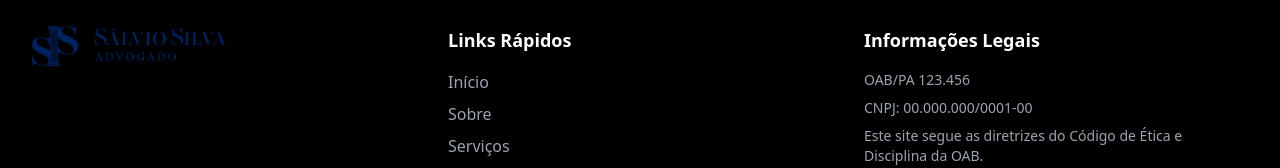
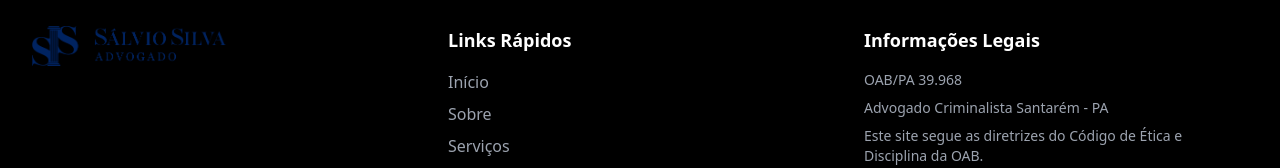
Before and after one commit to sandersal/SalvioSilvaCriminal, a React (Vite) app: page / in a window 1280 px wide. Shown: the part 3118-3286 px from the top of the page. Built offline with nearby package versions, Linux system fonts and the light colour scheme.

Commit message:
Updated App.tsx

```diff
--- a/src/App.tsx
+++ b/src/App.tsx
@@ -269,8 +269,8 @@ function App() {
 
             <div>
               <h5 className="text-lg font-semibold mb-4">Informações Legais</h5>
-              <p className="text-gray-400 text-sm mb-2">OAB/PA 123.456</p>
-              <p className="text-gray-400 text-sm mb-2">CNPJ: 00.000.000/0001-00</p>
+              <p className="text-gray-400 text-sm mb-2">OAB/PA 39.968</p>
+              <p className="text-gray-400 text-sm mb-2">Advogado Criminalista Santarém - PA</p>
               <p className="text-gray-400 text-sm">
                 Este site segue as diretrizes do Código de Ética e Disciplina da OAB.
               </p>
```
